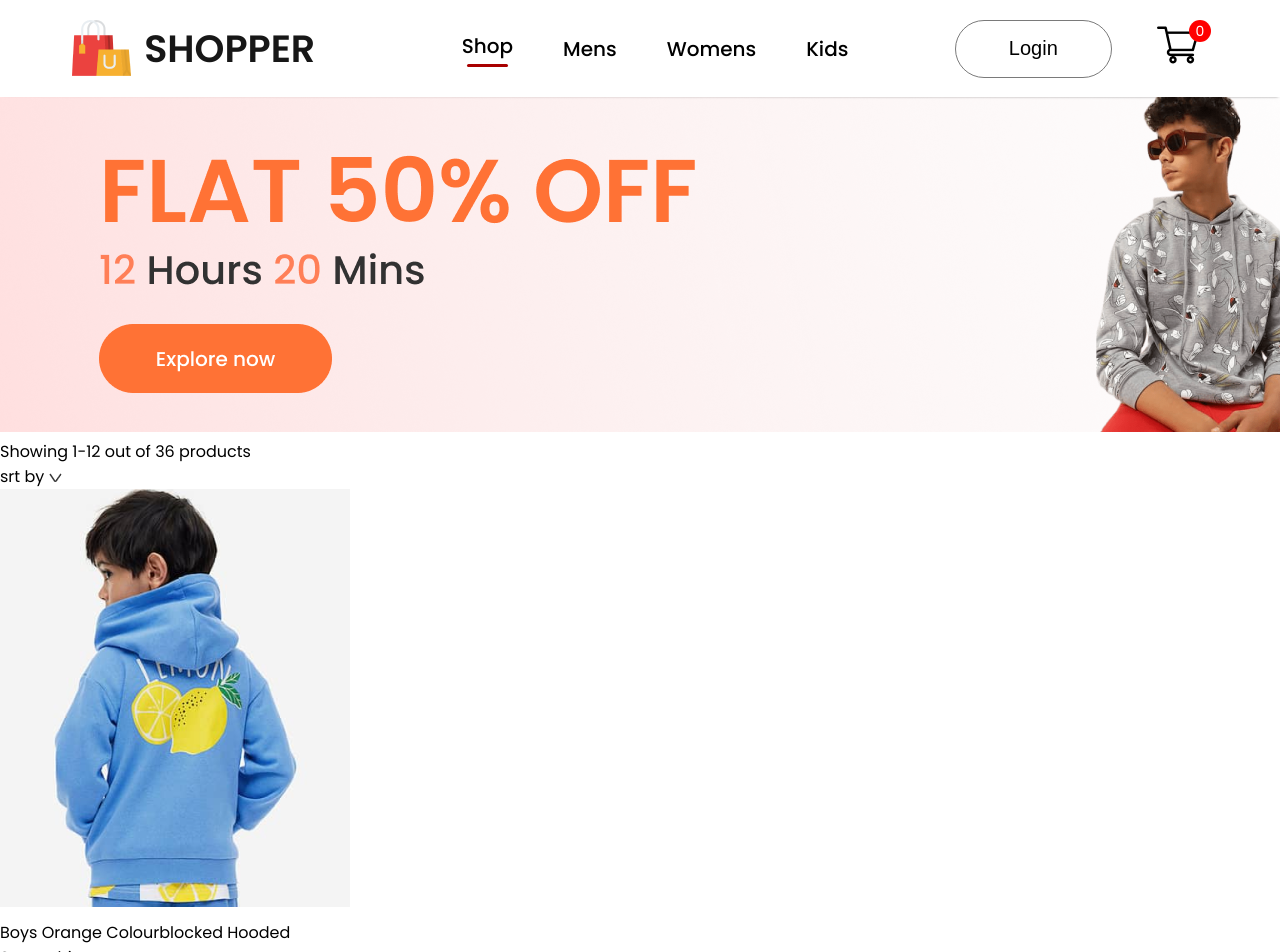
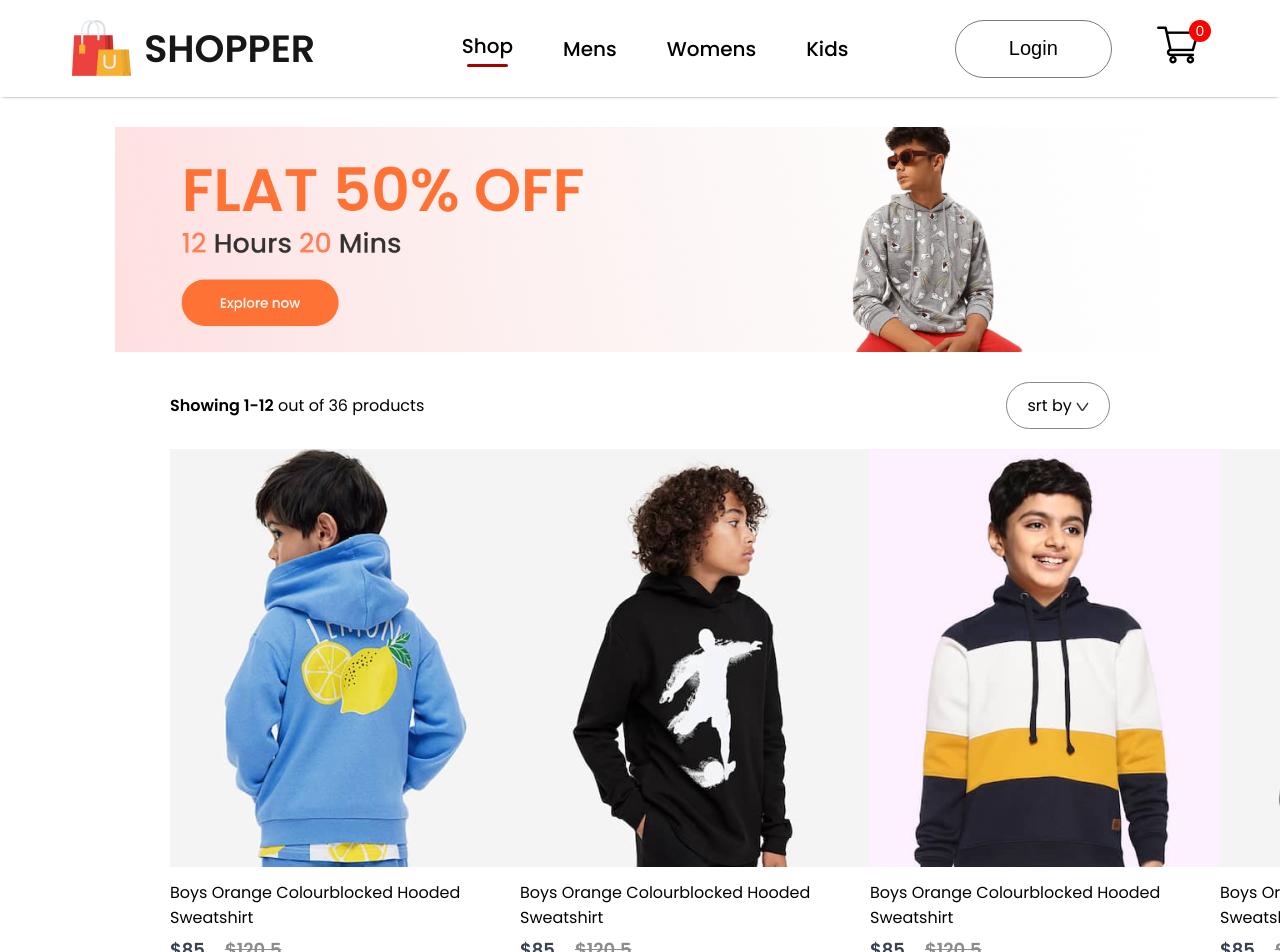
Before and after one commit to Mushfikur007/e-commerce-react, a React (Create React App) app in the folder front-end/: page /kids in a window 1280 px wide. Shown: the top 952 px of the page. Built offline with nearby package versions, Linux system fonts and the light colour scheme.

Commit message:
Shop catagory product showing css complete

```diff
--- a/front-end/src/Pages/CSS/ShopCatagory.css
+++ b/front-end/src/Pages/CSS/ShopCatagory.css
@@ -0,0 +1,30 @@
+.shopcatagery-banner{
+    display: block;
+    margin: 30px auto;
+    width: 82%;
+}
+
+.shopcatagory-indexSort{
+    display: flex;
+    margin: 0px 170px;
+    justify-content: space-between;
+    align-items: center;
+}
+
+.shopcatagory-sort{
+    padding: 10px 20px;
+    border-radius: 40px;
+    border: 1px solid #888;
+}
+
+.shopcatagory-indexSort p span{
+    font-weight: 600;
+
+}
+
+.shopcatagory-products{
+    margin: 20px 170px;
+    display: grid;
+    grid-template-columns: 1fr 1fr 1fr 1fr;
+    row-gap: 80px;
+}
--- a/front-end/src/Pages/ShopCatagory.jsx
+++ b/front-end/src/Pages/ShopCatagory.jsx
@@ -10,7 +10,7 @@
 
     return (
         <div className='shop-catagory'>
-            <img src={props.banner} alt="" />
+            <img className='shopcatagery-banner' src={props.banner} alt="" />
             <div className="shopcatagory-indexSort">
                 <p>
                     <span>Showing 1-12</span> out of 36 products
```
